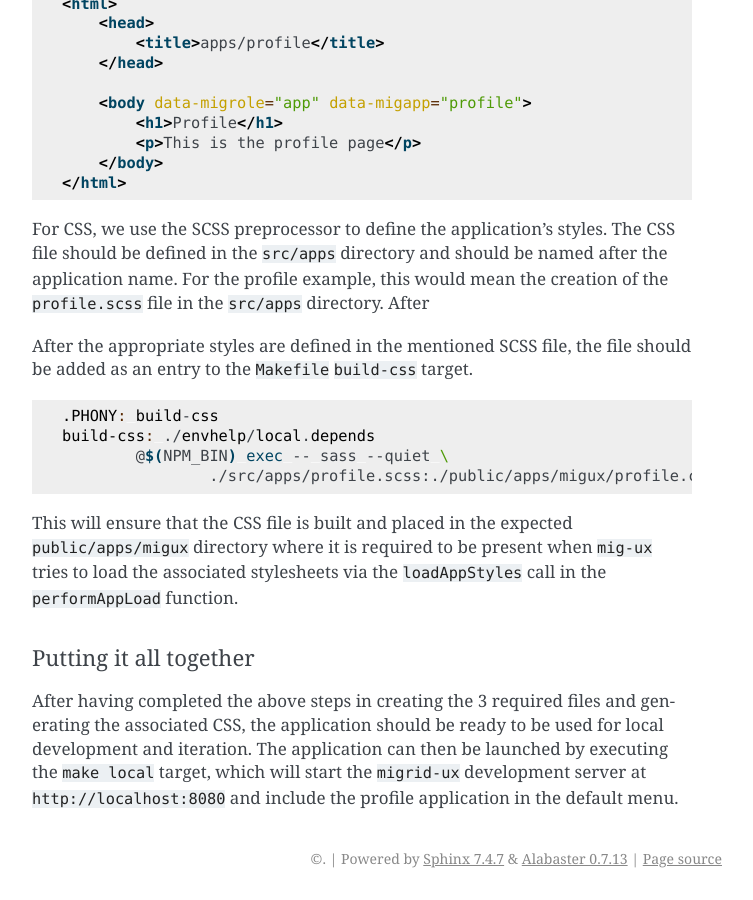
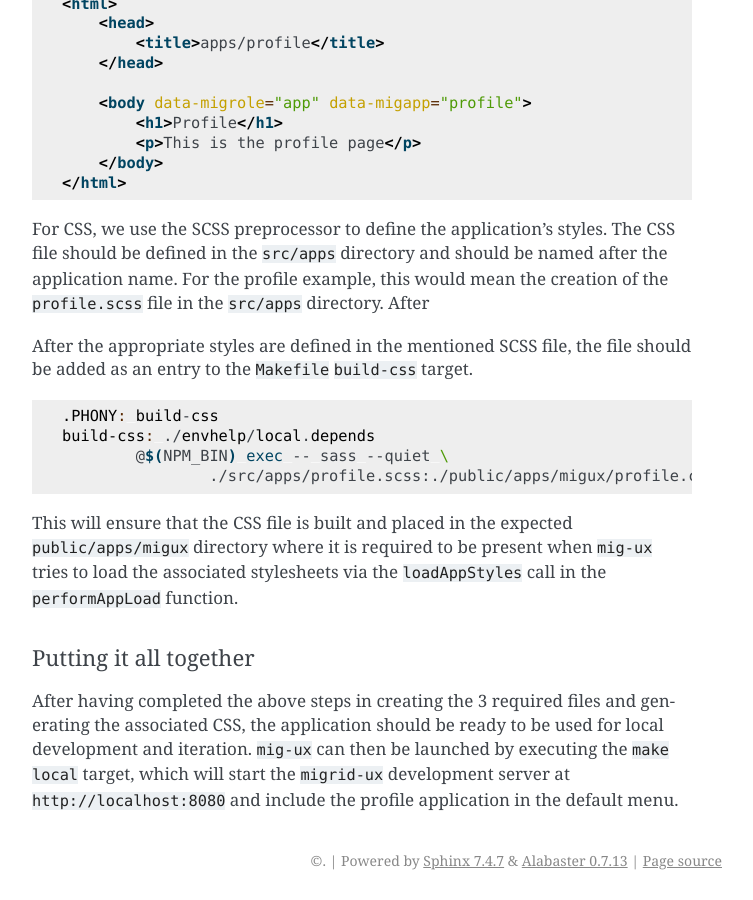
Before and after one commit to ucphhpc/migrid-ux, a Sphinx documentation site: the page built from docs/architecture.md, in a window 1280 px wide and 900 px high, scrolled down 3133 px. Shown: the whole window, without its empty margins (388-1141 px from the left). Built offline with Sphinx 7.4.7, drawn with Linux system fonts in a browser that asks for light colours.

Commit message:
Clarify the distinction between application and mig-ux

```diff
--- a/docs/architecture.md
+++ b/docs/architecture.md
@@ -122,4 +122,4 @@ This will ensure that the CSS file is built and placed in the expected `public/a
 
 #### Putting it all together
 
-After having completed the above steps in creating the 3 required files and generating the associated CSS, the application should be ready to be used for local development and iteration. The application can then be launched by executing the `make local` target, which will start the `migrid-ux` development server at `http://localhost:8080` and include the profile application in the default menu.
+After having completed the above steps in creating the 3 required files and generating the associated CSS, the application should be ready to be used for local development and iteration. `mig-ux` can then be launched by executing the `make local` target, which will start the `migrid-ux` development server at `http://localhost:8080` and include the profile application in the default menu.
```
